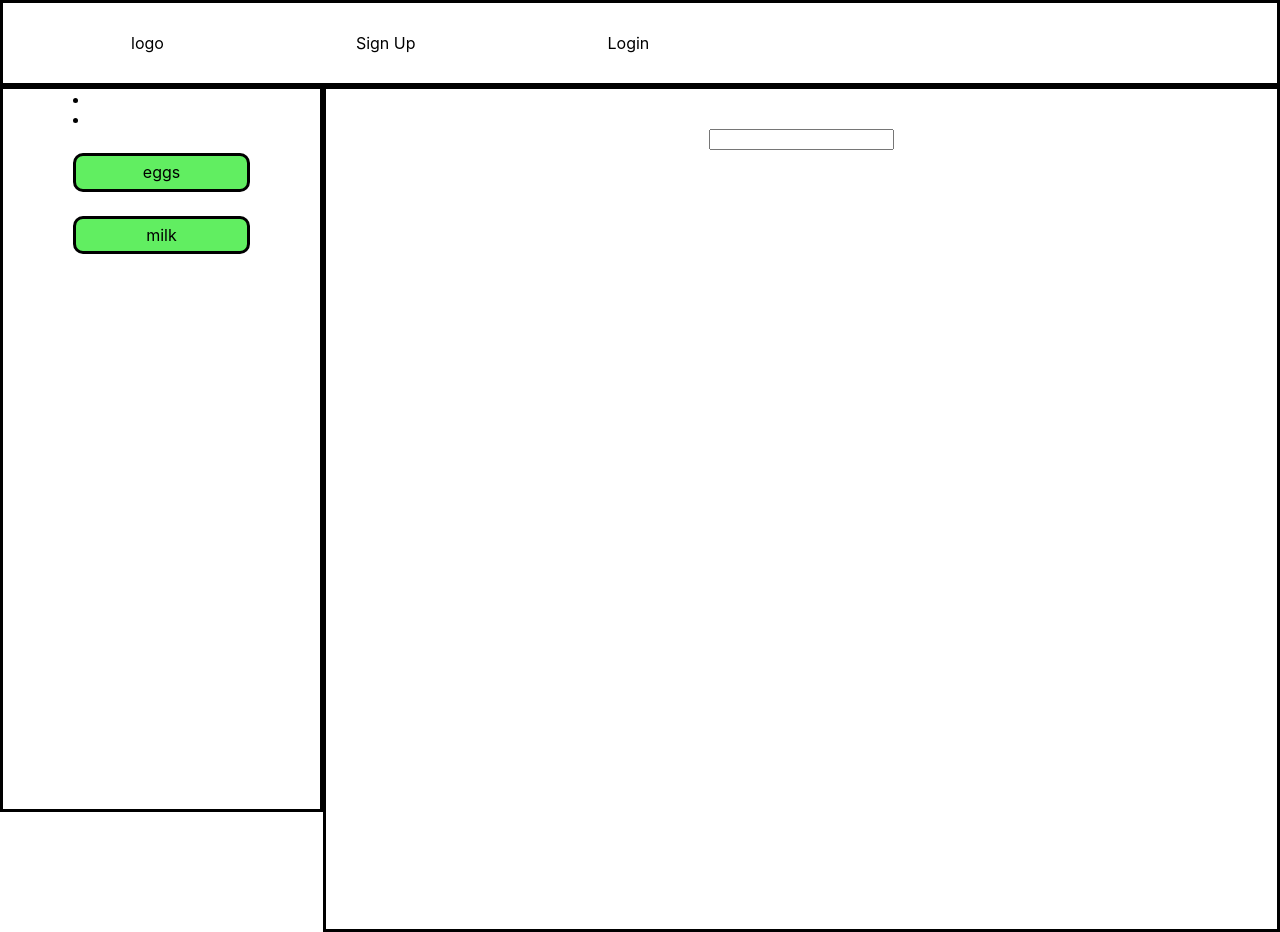
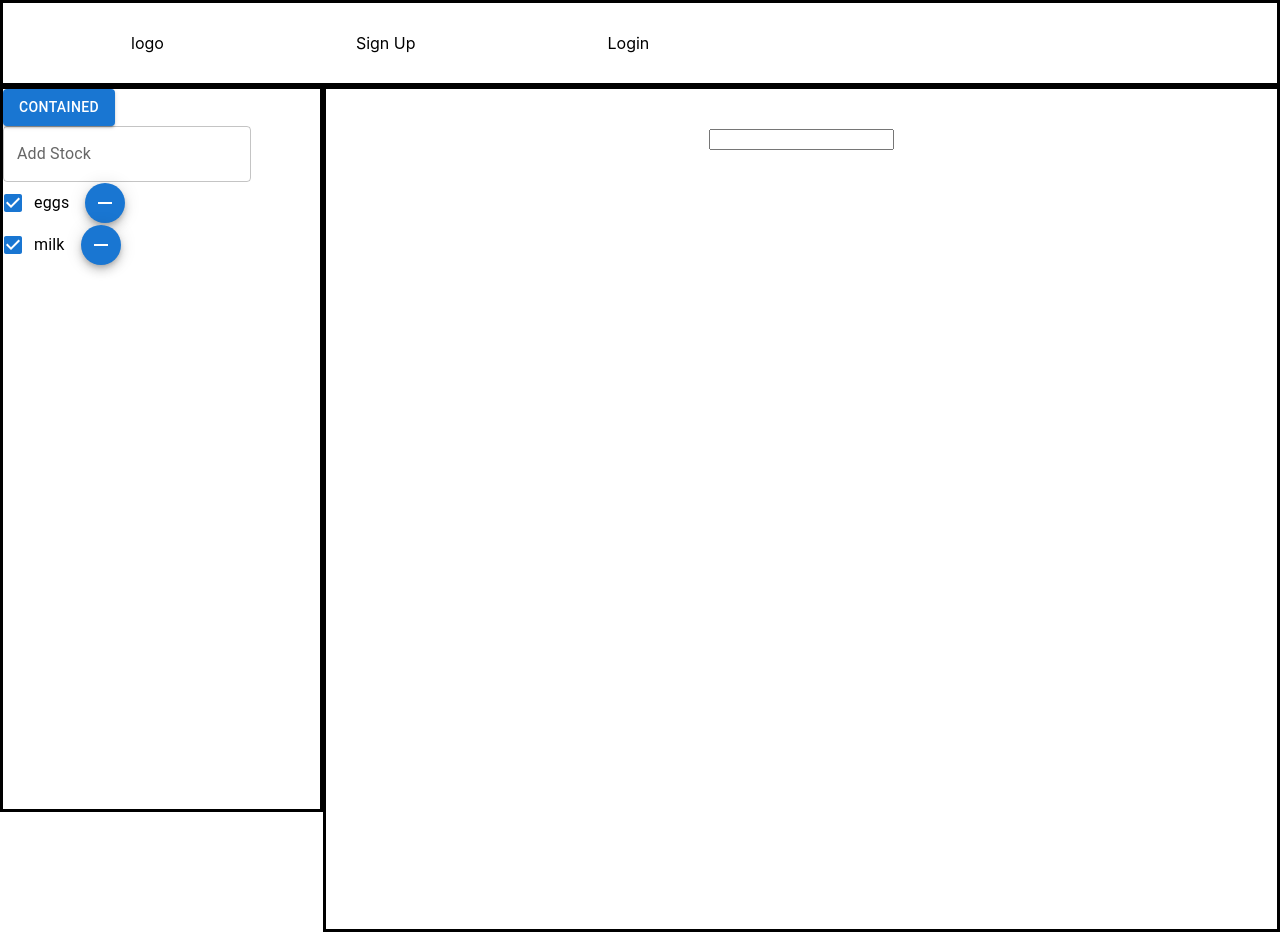
Before and after one commit to cihad84/KitchenHelper, a React (Create React App) app in the folder my-app/: page / in a window 1280 px wide. Built offline with nearby package versions, Linux system fonts and the light colour scheme.

Commit message:
implemented material io.

```diff
--- a/my-app/package.json
+++ b/my-app/package.json
@@ -3,6 +3,10 @@
   "version": "0.1.0",
   "private": true,
   "dependencies": {
+    "@emotion/react": "^11.10.5",
+    "@emotion/styled": "^11.10.5",
+    "@mui/icons-material": "^5.11.0",
+    "@mui/material": "^5.11.2",
     "@testing-library/jest-dom": "^5.16.4",
     "@testing-library/react": "^13.3.0",
     "@testing-library/user-event": "^13.5.0",
--- a/my-app/src/components/Inventory.jsx
+++ b/my-app/src/components/Inventory.jsx
@@ -1,14 +1,38 @@
-import React from 'react';
+import React, {useState}from 'react';
 import './css/inventory.css';
+import FormGroup from '@mui/material/FormGroup';
+import FormControlLabel from '@mui/material/FormControlLabel';
+import Checkbox from '@mui/material/Checkbox';
+import TextField from '@mui/material/TextField';
+import Button from '@mui/material/Button';
+import RemoveIcon from '@mui/icons-material/Remove';
+import Fab from '@mui/material/Fab';
 
 function Inventory () {
-  let list = [{name:'eggs'}, {name:'milk'}, ]
+  const [inventory, setInventory] = useState([{name:'eggs'}, {name:'milk'} ])
+
+  let handleSubmit = (event) => {
+    setInventory([...inventory, {name:event.target[1].value}])
+    event.preventDefault();
+  }
   return (
     <div className='Inventory'>
-      {list.map((item) =>
-      <li></li>)}
-      <span className='ingredient'>eggs</span>
-      <span className='ingredient'>milk</span>
+      <form onSubmit={handleSubmit}>
+        <Button variant="contained" >Contained</Button>
+        <TextField id="outlined-basic" label="Add Stock" variant="outlined" />
+      </form>
+
+      <FormGroup>
+        {inventory.map((item, index) =>
+          <div>
+            <FormControlLabel key={index} control={<Checkbox defaultChecked />} label={item.name} />
+            <Fab size='small' color="primary" aria-label="add">
+              <RemoveIcon />
+            </Fab>
+
+          </div>
+          )}
+      </FormGroup>
     </div>
 
   );
```
Also changed, not shown: 1 other file (tests, documents, lock files or other folders).
